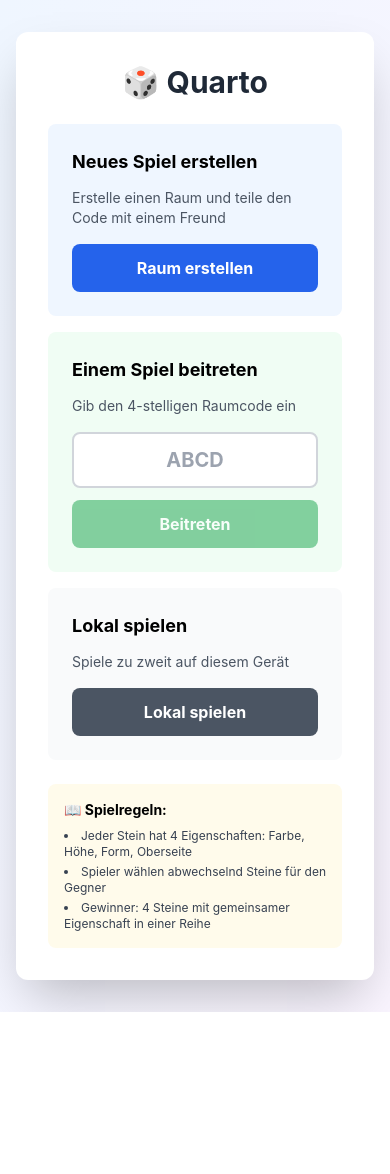
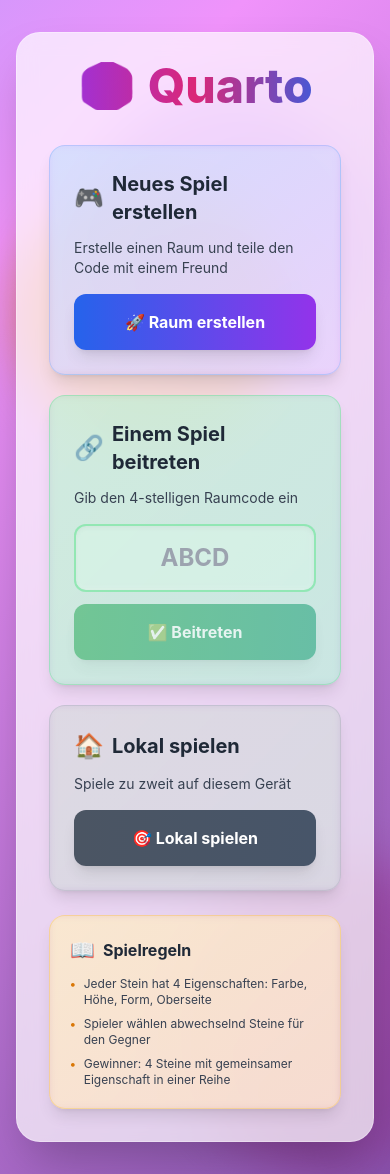
Before and after one commit to Spangelmaa/quarto, a Next.js app: page / in a window 390 px wide. Before the commit the page ends 1012 px from the top, so only its background shows below. Built offline with nearby package versions, Linux system fonts and the light colour scheme.

Commit message:
newer design

```diff
--- a/app/globals.css
+++ b/app/globals.css
@@ -15,9 +15,89 @@
 }
 
 body {
-  font-family: -apple-system, BlinkMacSystemFont, 'Segoe UI', 'Roboto', 'Oxygen',
+  font-family: 'Inter', -apple-system, BlinkMacSystemFont, 'Segoe UI', 'Roboto', 'Oxygen',
     'Ubuntu', 'Cantarell', 'Fira Sans', 'Droid Sans', 'Helvetica Neue',
     sans-serif;
   -webkit-font-smoothing: antialiased;
   -moz-osx-font-smoothing: grayscale;
 }
+
+/* Glassmorphismus Effekte */
+.glass {
+  background: rgba(255, 255, 255, 0.7);
+  backdrop-filter: blur(10px);
+  -webkit-backdrop-filter: blur(10px);
+  border: 1px solid rgba(255, 255, 255, 0.3);
+}
+
+/* Animierte Gradient Hintergründe */
+@keyframes gradient-shift {
+  0% {
+    background-position: 0% 50%;
+  }
+  50% {
+    background-position: 100% 50%;
+  }
+  100% {
+    background-position: 0% 50%;
+  }
+}
+
+.animated-gradient {
+  background: linear-gradient(-45deg, #667eea 0%, #764ba2 25%, #f093fb 50%, #4facfe 75%, #00f2fe 100%);
+  background-size: 400% 400%;
+  animation: gradient-shift 15s ease infinite;
+}
+
+/* Floating Animation */
+@keyframes float {
+  0%, 100% {
+    transform: translateY(0px);
+  }
+  50% {
+    transform: translateY(-20px);
+  }
+}
+
+.float-animation {
+  animation: float 3s ease-in-out infinite;
+}
+
+/* Pulse Glow */
+@keyframes pulse-glow {
+  0%, 100% {
+    box-shadow: 0 0 20px rgba(102, 126, 234, 0.4);
+  }
+  50% {
+    box-shadow: 0 0 40px rgba(102, 126, 234, 0.8);
+  }
+}
+
+.pulse-glow {
+  animation: pulse-glow 2s ease-in-out infinite;
+}
+
+/* Blob Animation */
+@keyframes blob {
+  0%, 100% {
+    transform: translate(0px, 0px) scale(1);
+  }
+  33% {
+    transform: translate(30px, -50px) scale(1.1);
+  }
+  66% {
+    transform: translate(-20px, 20px) scale(0.9);
+  }
+}
+
+.animate-blob {
+  animation: blob 7s infinite;
+}
+
+.animation-delay-2000 {
+  animation-delay: 2s;
+}
+
+.animation-delay-4000 {
+  animation-delay: 4s;
+}
--- a/app/page.tsx
+++ b/app/page.tsx
@@ -189,7 +189,13 @@
   // Zeige Lobby
   if (gameMode === 'lobby') {
     return (
-      <main className="min-h-screen bg-gradient-to-br from-blue-50 to-purple-50 py-8 px-4 flex items-center justify-center">
+      <main className="min-h-screen animated-gradient py-8 px-4 flex items-center justify-center relative overflow-hidden">
+        {/* Dekorative Elemente */}
+        <div className="absolute top-20 left-20 w-72 h-72 bg-purple-300 rounded-full mix-blend-multiply filter blur-xl opacity-70 animate-blob"></div>
+        <div className="absolute top-40 right-20 w-72 h-72 bg-yellow-300 rounded-full mix-blend-multiply filter blur-xl opacity-70 animate-blob animation-delay-2000"></div>
+        <div className="absolute -bottom-8 left-40 w-72 h-72 bg-pink-300 rounded-full mix-blend-multiply filter blur-xl opacity-70 animate-blob animation-delay-4000"></div>
+
+        <div className="relative z-10">
           <MultiplayerLobby
             onCreateRoom={handleCreateRoom}
             onJoinRoom={handleJoinRoom}
@@ -197,6 +203,7 @@
             error={error}
             isCreating={isCreating}
           />
+        </div>
       </main>
     );
   }
@@ -206,7 +213,12 @@
     (playerInfo !== null && gameState.currentPlayer === playerInfo.playerNumber);
 
   return (
-    <main className="min-h-screen bg-gradient-to-br from-blue-50 to-purple-50 py-8 px-4">
+    <main className="min-h-screen animated-gradient py-8 px-4 relative overflow-hidden">
+      {/* Dekorative Hintergrund-Elemente */}
+      <div className="absolute top-0 left-0 w-96 h-96 bg-purple-400 rounded-full mix-blend-multiply filter blur-3xl opacity-30 animate-blob"></div>
+      <div className="absolute top-0 right-0 w-96 h-96 bg-yellow-400 rounded-full mix-blend-multiply filter blur-3xl opacity-30 animate-blob animation-delay-2000"></div>
+      <div className="absolute bottom-0 left-1/2 w-96 h-96 bg-pink-400 rounded-full mix-blend-multiply filter blur-3xl opacity-30 animate-blob animation-delay-4000"></div>
+
       {/* Gewinner Modal */}
       {gameState.winner !== null && (
         <WinnerModal
@@ -217,10 +229,10 @@
         />
       )}
 
-      <div className="max-w-6xl mx-auto">
-        <div className="flex items-center justify-between mb-6">
+      <div className="max-w-6xl mx-auto relative z-10">
+        <div className="flex items-center justify-between mb-8">
           <div className="flex items-center gap-4">
-            <h1 className="text-4xl md:text-5xl font-bold text-gray-800">
+            <h1 className="text-5xl md:text-6xl font-extrabold text-white drop-shadow-lg float-animation">
               🎲 Quarto
             </h1>
             {gameMode === 'online' && (
@@ -230,14 +242,14 @@
           {gameMode === 'local' && (
             <button
               onClick={handleBackToLobby}
-              className="px-4 py-2 bg-gray-500 text-white font-semibold rounded-lg hover:bg-gray-600 transition-colors"
+              className="px-6 py-3 bg-white/20 backdrop-blur-md text-white font-bold rounded-xl hover:bg-white/30 transition-all transform hover:scale-105 border border-white/30 shadow-lg"
             >
-              Zurück zur Lobby
+              ← Zurück zur Lobby
             </button>
           )}
         </div>
 
-        <div className="bg-white rounded-xl shadow-2xl p-4 md:p-8">
+        <div className="glass rounded-2xl shadow-2xl p-6 md:p-10 border border-white/20">
           {/* Room Info für Online-Spiele */}
           {gameMode === 'online' && playerInfo && (
             <RoomInfo
@@ -260,9 +272,10 @@
 
           {/* Zeige Hinweis wenn nicht am Zug */}
           {gameMode === 'online' && !waitingForPlayer && !isMyTurn && gameState.winner === null && (
-            <div className="mb-6 p-4 bg-blue-100 border border-blue-300 rounded-lg text-center">
-              <div className="text-blue-800 font-semibold">
-                ⏳ Warte auf Spieler {gameState.currentPlayer}
+            <div className="mb-6 p-5 bg-gradient-to-r from-blue-500/20 to-purple-500/20 backdrop-blur-sm border-2 border-blue-400/50 rounded-2xl text-center shadow-lg">
+              <div className="text-white font-bold text-lg drop-shadow-md flex items-center justify-center gap-3">
+                <span className="animate-pulse text-2xl">⏳</span>
+                <span>Warte auf Spieler {gameState.currentPlayer}</span>
               </div>
             </div>
           )}
@@ -293,14 +306,32 @@
             }
           />
 
-          <div className="mt-8 p-4 bg-gray-50 rounded-lg">
-            <h3 className="font-bold mb-2">📖 Spielregeln:</h3>
-            <ul className="list-disc list-inside space-y-1 text-sm text-gray-700">
-              <li>Jeder Spielstein hat 4 Eigenschaften: Farbe, Höhe, Form, Oberseite</li>
-              <li>Spieler 1 wählt einen Stein, den Spieler 2 platzieren muss</li>
-              <li>Dann wählt Spieler 2 einen Stein für Spieler 1</li>
-              <li>Gewinner: Wer als Erster 4 Steine mit einer gemeinsamen Eigenschaft in einer Reihe hat</li>
-              <li>Dies kann horizontal, vertikal oder diagonal sein</li>
+          <div className="mt-8 p-6 bg-gradient-to-br from-amber-100/80 to-orange-100/80 backdrop-blur-sm rounded-2xl shadow-lg border border-amber-200/50">
+            <h3 className="font-bold mb-3 text-lg text-amber-900 flex items-center gap-2">
+              <span className="text-2xl">📖</span>
+              Spielregeln
+            </h3>
+            <ul className="space-y-2 text-sm text-gray-800">
+              <li className="flex items-start gap-2">
+                <span className="text-amber-600 font-bold">•</span>
+                <span>Jeder Spielstein hat 4 Eigenschaften: Farbe, Höhe, Form, Oberseite</span>
+              </li>
+              <li className="flex items-start gap-2">
+                <span className="text-amber-600 font-bold">•</span>
+                <span>Spieler 1 wählt einen Stein, den Spieler 2 platzieren muss</span>
+              </li>
+              <li className="flex items-start gap-2">
+                <span className="text-amber-600 font-bold">•</span>
+                <span>Dann wählt Spieler 2 einen Stein für Spieler 1</span>
+              </li>
+              <li className="flex items-start gap-2">
+                <span className="text-amber-600 font-bold">•</span>
+                <span>Gewinner: Wer als Erster 4 Steine mit einer gemeinsamen Eigenschaft in einer Reihe hat</span>
+              </li>
+              <li className="flex items-start gap-2">
+                <span className="text-amber-600 font-bold">•</span>
+                <span>Dies kann horizontal, vertikal oder diagonal sein</span>
+              </li>
             </ul>
           </div>
         </div>
--- a/components/MultiplayerLobby.tsx
+++ b/components/MultiplayerLobby.tsx
@@ -24,43 +24,49 @@
   };
 
   return (
-    <div className="max-w-md mx-auto p-8 bg-white rounded-xl shadow-2xl">
-      <h2 className="text-3xl font-bold text-center mb-6 text-gray-800">
+    <div className="max-w-md mx-auto p-8 glass rounded-3xl shadow-2xl border border-white/30">
+      <h2 className="text-5xl font-extrabold text-center mb-8 bg-gradient-to-r from-purple-600 via-pink-600 to-blue-600 bg-clip-text text-transparent float-animation">
         🎲 Quarto
       </h2>
 
       {error && (
-        <div className="mb-4 p-4 bg-red-50 border-2 border-red-200 rounded-lg">
+        <div className="mb-6 p-5 bg-gradient-to-r from-red-500/20 to-pink-500/20 backdrop-blur-sm border-2 border-red-400/50 rounded-2xl shadow-lg">
           <div className="flex items-start gap-3">
-            <span className="text-2xl">❌</span>
+            <span className="text-3xl animate-pulse">❌</span>
             <div>
-              <div className="font-bold text-red-800 mb-1">Fehler</div>
-              <div className="text-red-700 text-sm">{error}</div>
+              <div className="font-bold text-red-900 mb-1 text-lg">Fehler</div>
+              <div className="text-red-800 text-sm">{error}</div>
             </div>
           </div>
         </div>
       )}
 
-      <div className="space-y-4">
+      <div className="space-y-5">
         {/* Spiel erstellen */}
-        <div className="p-6 bg-blue-50 rounded-lg">
-          <h3 className="font-bold text-lg mb-3">Neues Spiel erstellen</h3>
-          <p className="text-sm text-gray-600 mb-4">
+        <div className="p-6 bg-gradient-to-br from-blue-500/20 to-purple-500/20 backdrop-blur-sm rounded-2xl border border-blue-400/30 shadow-lg hover:shadow-xl transition-all">
+          <h3 className="font-bold text-xl mb-3 text-gray-800 flex items-center gap-2">
+            <span className="text-2xl">🎮</span>
+            Neues Spiel erstellen
+          </h3>
+          <p className="text-sm text-gray-700 mb-4">
             Erstelle einen Raum und teile den Code mit einem Freund
           </p>
           <button
             onClick={onCreateRoom}
             disabled={isCreating}
-            className="w-full px-6 py-3 bg-blue-600 text-white font-bold rounded-lg hover:bg-blue-700 transition-colors disabled:opacity-50 disabled:cursor-not-allowed"
+            className="w-full px-6 py-4 bg-gradient-to-r from-blue-600 to-purple-600 text-white font-bold rounded-xl hover:from-blue-700 hover:to-purple-700 transition-all transform hover:scale-105 disabled:opacity-50 disabled:cursor-not-allowed disabled:transform-none shadow-lg"
           >
-            {isCreating ? 'Erstelle Raum...' : 'Raum erstellen'}
+            {isCreating ? '✨ Erstelle Raum...' : '🚀 Raum erstellen'}
           </button>
         </div>
 
         {/* Spiel beitreten */}
-        <div className="p-6 bg-green-50 rounded-lg">
-          <h3 className="font-bold text-lg mb-3">Einem Spiel beitreten</h3>
-          <p className="text-sm text-gray-600 mb-4">
+        <div className="p-6 bg-gradient-to-br from-green-500/20 to-emerald-500/20 backdrop-blur-sm rounded-2xl border border-green-400/30 shadow-lg hover:shadow-xl transition-all">
+          <h3 className="font-bold text-xl mb-3 text-gray-800 flex items-center gap-2">
+            <span className="text-2xl">🔗</span>
+            Einem Spiel beitreten
+          </h3>
+          <p className="text-sm text-gray-700 mb-4">
             Gib den 4-stelligen Raumcode ein
           </p>
           <div className="flex flex-col gap-3">
@@ -70,40 +76,55 @@
               onChange={(e) => setRoomId(e.target.value.toUpperCase())}
               placeholder="ABCD"
               maxLength={4}
-              className="w-full px-4 py-3 border-2 border-gray-300 rounded-lg focus:outline-none focus:border-green-500 uppercase text-center text-xl font-bold"
+              className="w-full px-4 py-4 border-2 border-green-400/50 bg-white/50 backdrop-blur-sm rounded-xl focus:outline-none focus:border-green-500 focus:ring-2 focus:ring-green-500/50 uppercase text-center text-2xl font-bold shadow-inner transition-all"
             />
             <button
               onClick={handleJoinRoom}
               disabled={roomId.length !== 4}
-              className="w-full px-6 py-3 bg-green-600 text-white font-bold rounded-lg hover:bg-green-700 transition-colors disabled:opacity-50 disabled:cursor-not-allowed"
+              className="w-full px-6 py-4 bg-gradient-to-r from-green-600 to-emerald-600 text-white font-bold rounded-xl hover:from-green-700 hover:to-emerald-700 transition-all transform hover:scale-105 disabled:opacity-50 disabled:cursor-not-allowed disabled:transform-none shadow-lg"
             >
-              Beitreten
+              ✅ Beitreten
             </button>
           </div>
         </div>
 
         {/* Lokal spielen */}
-        <div className="p-6 bg-gray-50 rounded-lg">
-          <h3 className="font-bold text-lg mb-3">Lokal spielen</h3>
-          <p className="text-sm text-gray-600 mb-4">
+        <div className="p-6 bg-gradient-to-br from-gray-500/20 to-slate-500/20 backdrop-blur-sm rounded-2xl border border-gray-400/30 shadow-lg hover:shadow-xl transition-all">
+          <h3 className="font-bold text-xl mb-3 text-gray-800 flex items-center gap-2">
+            <span className="text-2xl">🏠</span>
+            Lokal spielen
+          </h3>
+          <p className="text-sm text-gray-700 mb-4">
             Spiele zu zweit auf diesem Gerät
           </p>
           <button
             onClick={onPlayLocal}
-            className="w-full px-6 py-3 bg-gray-600 text-white font-bold rounded-lg hover:bg-gray-700 transition-colors"
+            className="w-full px-6 py-4 bg-gradient-to-r from-gray-600 to-slate-600 text-white font-bold rounded-xl hover:from-gray-700 hover:to-slate-700 transition-all transform hover:scale-105 shadow-lg"
           >
-            Lokal spielen
+            🎯 Lokal spielen
           </button>
         </div>
       </div>
 
       {/* Spielregeln */}
-      <div className="mt-6 p-4 bg-amber-50 rounded-lg">
-        <h3 className="font-bold mb-2 text-sm">📖 Spielregeln:</h3>
-        <ul className="list-disc list-inside space-y-1 text-xs text-gray-700">
-          <li>Jeder Stein hat 4 Eigenschaften: Farbe, Höhe, Form, Oberseite</li>
-          <li>Spieler wählen abwechselnd Steine für den Gegner</li>
-          <li>Gewinner: 4 Steine mit gemeinsamer Eigenschaft in einer Reihe</li>
+      <div className="mt-6 p-5 bg-gradient-to-br from-amber-400/20 to-orange-400/20 backdrop-blur-sm rounded-2xl border border-amber-400/30 shadow-lg">
+        <h3 className="font-bold mb-3 text-base text-gray-800 flex items-center gap-2">
+          <span className="text-xl">📖</span>
+          Spielregeln
+        </h3>
+        <ul className="space-y-2 text-xs text-gray-700">
+          <li className="flex items-start gap-2">
+            <span className="text-amber-600 font-bold">•</span>
+            <span>Jeder Stein hat 4 Eigenschaften: Farbe, Höhe, Form, Oberseite</span>
+          </li>
+          <li className="flex items-start gap-2">
+            <span className="text-amber-600 font-bold">•</span>
+            <span>Spieler wählen abwechselnd Steine für den Gegner</span>
+          </li>
+          <li className="flex items-start gap-2">
+            <span className="text-amber-600 font-bold">•</span>
+            <span>Gewinner: 4 Steine mit gemeinsamer Eigenschaft in einer Reihe</span>
+          </li>
         </ul>
       </div>
     </div>
```
Also changed, not shown: components/Board.tsx (+12 -4 lines), components/ConnectionQualityIndicator.tsx (+11 -11 lines), components/ConnectionStatus.tsx (+16 -16 lines), components/GameInfo.tsx (+14 -7 lines), components/Piece.tsx (+34 -14 lines), components/PieceSelector.tsx (+13 -4 lines), components/RoomInfo.tsx (+22 -15 lines), tailwind.config.ts (+25 -1 lines), 1 other file (tests, documents, lock files or other folders). Lines whose indentation alone changed are shown as unchanged.
